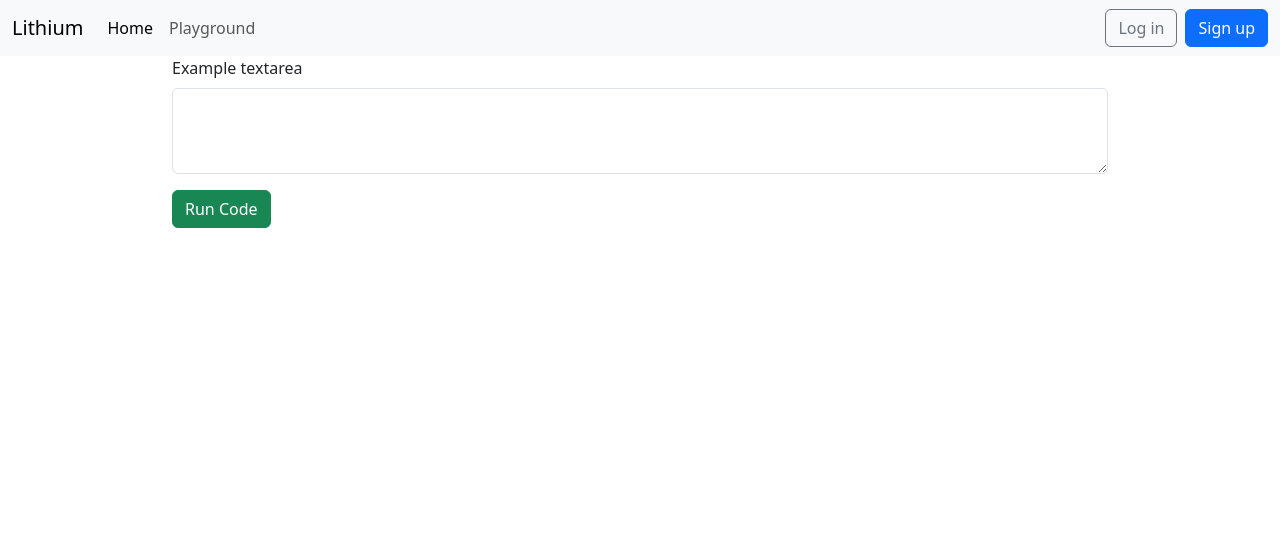
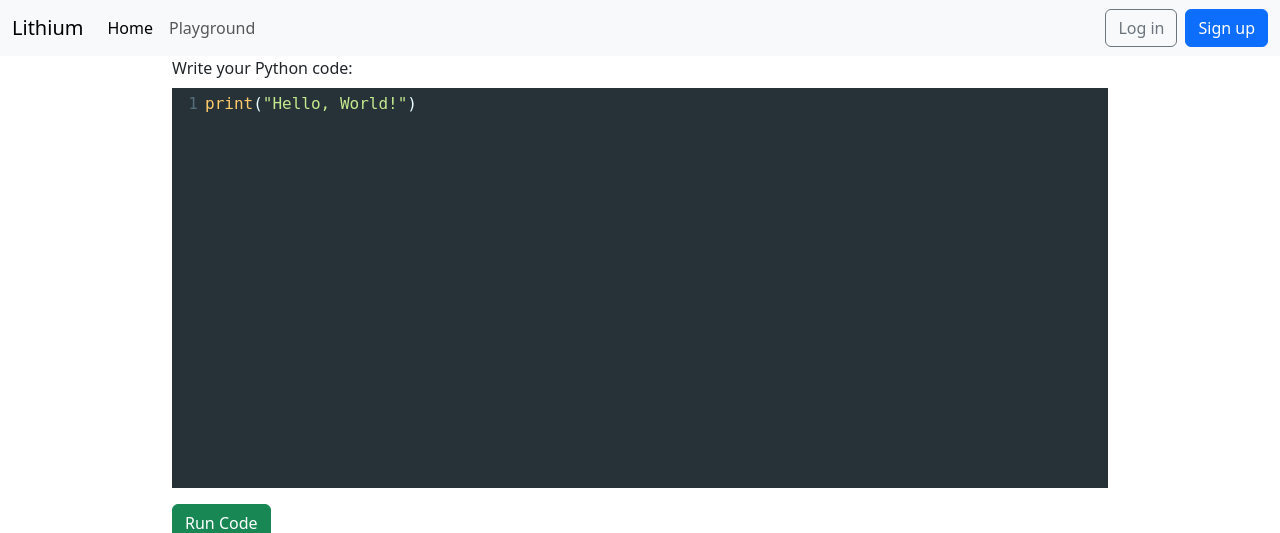
Before and after one commit to vedant3436/code-interviewer, a Django app: page /playground/ in a window 1280 px wide. Shown: the top 533 px of the page. Run offline with Django 5.2, Linux system fonts and the light colour scheme; parts of the project's set-up code (start-up, migrations or seed data) failed here and were passed over.

Commit message:
add codemirror editor

```diff
--- a/src/templates/playgrounds/playground.html
+++ b/src/templates/playgrounds/playground.html
@@ -4,23 +4,45 @@
 {% block title %}Playgrounds page{% endblock title %}
 
 {% block content %}
-<!-- <div class="pricing-header px-3 py-3 pt-md-5 pb-md-4 mx-auto text-center">
-  <img src="{% static 'images/lithium.png' %}" class="img-fluid" alt="Lithium logo"/>
-  <p class="lead">A Django starter project with batteries.</p>
-</div> -->
+<!-- Editor Container -->
 <div class="mb-3">
-    <label for="exampleFormControlTextarea1" class="form-label">Example textarea</label>
-    <textarea class="form-control" id="code-input" rows="3"></textarea>
+  <label for="code-input" class="form-label">Write your Python code:</label>
+  <textarea id="code-input">print("Hello, World!")</textarea>
 </div>
+
+<!-- Run Button -->
 <button type="button" class="btn btn-success" id="run-button">Run Code</button>
 
+<!-- Output Display -->
 <pre id="output"></pre>
 
+<!-- CodeMirror CSS -->
+<link rel="stylesheet" href="https://unpkg.com/codemirror@5.65.14/lib/codemirror.css">
+<link rel="stylesheet" href="https://unpkg.com/codemirror@5.65.14/theme/material.css">
+
+<!-- CodeMirror JS -->
+<script src="https://unpkg.com/codemirror@5.65.14/lib/codemirror.js"></script>
+<script src="https://unpkg.com/codemirror@5.65.14/mode/python/python.js"></script>
+
+<!-- CodeMirror Setup -->
 <script>
+  const editor = CodeMirror.fromTextArea(document.getElementById("code-input"), {
+    mode: "python",
+    theme: "material",
+    lineNumbers: true,
+    indentUnit: 4,
+    tabSize: 4,
+    indentWithTabs: false
+  });
+
+  // Optional: Set fixed editor height
+  editor.setSize("100%", "400px");
+
+  // Handle "Run Code" button
   document.getElementById("run-button").addEventListener("click", async function () {
-    const code = document.getElementById("code-input").value;
+    const code = editor.getValue();  // Use CodeMirror's value
 
-    // Step 1: Trigger the task
+    // Step 1: Trigger Celery task
     const response = await fetch("/playground/run_code/", {
       method: "POST",
       headers: {
@@ -33,7 +55,7 @@
     const { task_id } = await response.json();
     document.getElementById("output").textContent = "Running...";
 
-    // Step 2: Poll for result every second
+    // Step 2: Poll for task result
     const pollInterval = setInterval(async () => {
       const resultResponse = await fetch("/playground/get_result/", {
         method: "POST",
@@ -48,19 +70,19 @@
 
       if (resultData.status === "completed") {
         clearInterval(pollInterval);
-
         const result = resultData.result;
         document.getElementById("output").textContent =
           "Output:\n" + result.stdout +
           "\n\nErrors:\n" + result.stderr +
           "\n\nExit Code: " + result.exit_code;
       }
-    }, 1000); // poll every second
+    }, 1000);
   });
 
+  // CSRF helper
   function getCSRFToken() {
     let cookieValue = null;
-    let name = 'csrftoken';
+    const name = 'csrftoken';
     if (document.cookie && document.cookie !== '') {
       const cookies = document.cookie.split(';');
       for (let cookie of cookies) {
@@ -74,7 +96,4 @@
     return cookieValue;
   }
 </script>
-
-
-
 {% endblock content %}
```
